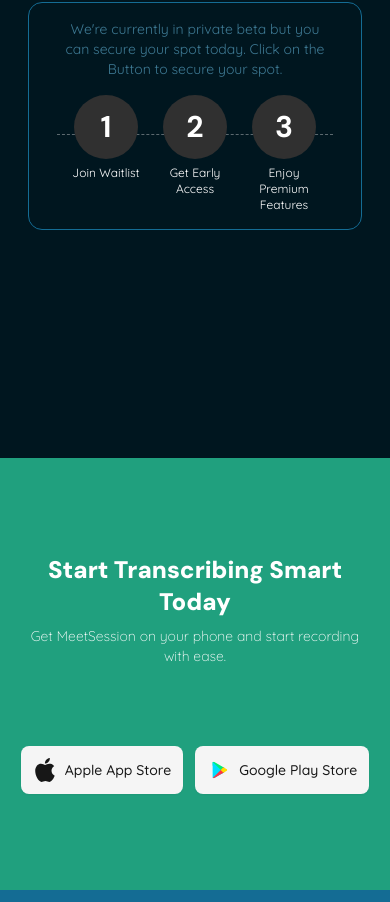
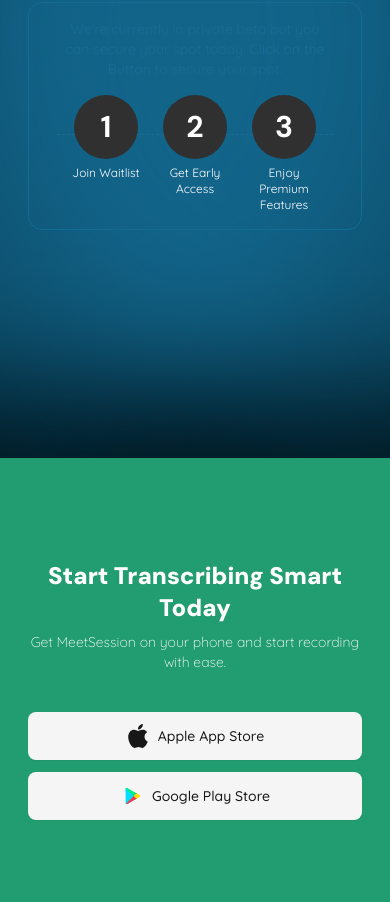
Before and after one commit to Devon-Technologies-LTD/meetsession-website, a Next.js app: page / in a window 390 px wide. Shown: the part 3142-4044 px from the top of the page. Built offline with nearby package versions, Linux system fonts and the light colour scheme; a web font is replaced by a local one.

Commit message:
feat: modify UI by implementing UI designs

```diff
--- a/src/features/base/components/download-apps.tsx
+++ b/src/features/base/components/download-apps.tsx
@@ -1,32 +1,75 @@
 import { AppleStoreLogo } from "@/components/icons/apple-store-logo";
 import { PlayStoreLogo } from "@/components/icons/play-store-logo";
 import { Button } from "@/components/ui/button";
+import { cn } from "@/lib/utils";
+
+const appOptions = [
+  { id: 1, icon: AppleStoreLogo, title: "Apple App Store" },
+  { id: 2, icon: PlayStoreLogo, title: "Google Play Store" },
+];
 
 export function DownloadApps() {
   return (
-    <div className="w-full h-full p-0 md:px-20 md:py-24 bg-brand-black-dark text-white text-center">
-      <div className="md:rounded-4xl bg-brand-green w-full h-full px-7 md:px-24 py-24 md:py-24 flex flex-col items-center gap-20">
+    <div
+      className={cn(
+        "w-full h-full",
+        "p-0 md:px-20 md:py-40",
+        "bg-brand-black-dark text-white text-center",
+      )}
+    >
+      <div
+        className={cn(
+          "md:rounded-[72px] px-7 md:px-24 py-32 md:py-24",
+          "bg-brand-green-dark w-full h-116",
+          "relative overflow-hidden",
+        )}
+      >
+        {/* circles */}
+        <div
+          className={cn(
+            "w-252 h-252 rounded-full",
+            "absolute top-1/2 -translate-y-1/2 left-1/2 -translate-x-1/2",
+            "border-64 border-brand-green-light",
+          )}
+        />
+        <div
+          className={cn(
+            "w-220 h-220 rounded-full",
+            "absolute top-1/2 -translate-y-1/2 left-1/2 -translate-x-1/2",
+            "border-64 border-brand-green",
+          )}
+        />
+        <div
+          className={cn(
+            "w-full md:w-190 h-full md:h-190 rounded-full",
+            "px-7",
+            "absolute top-1/2 -translate-y-1/2 left-1/2 -translate-x-1/2",
+            "flex flex-col items-center justify-center gap-10 md:gap-20",
+          )}
+        >
           <div className="flex flex-col gap-2 md:gap-3">
-          <p className="font-black font-dm-sans text-2xl md:text-5xl">Start Transcribing Smart Today</p>
-          <p className="text-sm md:text-base font-light">Get MeetSession on your phone and start recording with ease.</p>
+            <p className="font-black font-dm-sans text-2xl md:text-3xl">
+              Start Transcribing Smart Today
+            </p>
+            <p className="text-sm md:text-base font-light">
+              Get MeetSession on your phone and start recording with ease.
+            </p>
           </div>
 
-        <div className="flex items-center gap-3 md:gap-5">
+          <div className="flex flex-col md:flex-row items-center gap-3 md:gap-5 w-full md:w-fit">
+            {appOptions.map((option) => {
+              return (
                 <Button
+                  key={option.id}
                   variant="secondary"
-            className="text-sm font-medium h-12 px-8"
+                  className="text-sm font-medium h-12 px-8 w-full md:w-fit"
                 >
-            <AppleStoreLogo />
-            <span className="text-sm font-medium">Apple App Store</span>
+                  <option.icon />
+                  <span className="text-sm font-medium">{option.title}</span>
                 </Button>
-
-          <Button
-            variant="secondary"
-            className="text-sm font-medium h-12 px-8"
-          >
-            <PlayStoreLogo />
-            <span className="text-sm font-medium">Google Play Store</span>
-          </Button>
+              );
+            })}
+          </div>
         </div>
       </div>
     </div>
--- a/src/features/base/components/join-waitlist.tsx
+++ b/src/features/base/components/join-waitlist.tsx
@@ -10,50 +10,87 @@ export function JoinWaitlist() {
         "bg-brand-black text-white",
         "px-7 py-8 md:py-32 lg:px-8 h-dvh",
         "flex items-center justify-center",
+        "relative overflow-hidden",
       )}
     >
       <div className="flex flex-col gap-6 md:gap-10 items-center justify-center w-max h-fit">
-        <div className={cn(
+        <div
+          className={cn(
             "mx-auto max-w-full md:max-w-85 text-center",
             "flex flex-col gap-2 md:gap-3 items-center",
-        )}>
-          <p className="font-dm-sans font-black text-2xl mf:text-3xl">Join the Waitlist</p>
-          <p className="text-sm md:text-base">Be among the first to experience MeetSession when we launch</p>
+          )}
+        >
+          <p className="font-dm-sans font-black text-2xl mf:text-3xl">
+            Join the Waitlist
+          </p>
+          <p className="text-sm md:text-base">
+            Be among the first to experience MeetSession when we launch
+          </p>
 
           <Link
             href="/waitlist"
             className={cn(
               buttonVariants({ variant: "brand-blue", size: "lg" }),
-              "w-full font-semibold text-base h-12"
+              "w-full font-semibold text-base h-12",
             )}
-          >Join Waitlist</Link>
+          >
+            Join Waitlist
+          </Link>
         </div>
 
-        <div className={cn(
+        <div
+          className={cn(
             "border border-brand-blue flex flex-col gap-4 md:gap-8 items-center justify-center",
             "py-4 md:py-6 px-7 md:px-24 rounded-xl md:rounded-3xl w-fit",
-        )}>
-          <p className="text-sm md:text-base text-brand-blue-light w-full max-w-full md:max-w-102 text-center">We&apos;re currently in private beta but you can secure your spot today. Click on the Button to secure your spot.</p>
-          <div className={cn(
+          )}
+        >
+          <p className="text-sm md:text-base text-brand-blue-light w-full max-w-full md:max-w-102 text-center">
+            We&apos;re currently in private beta but you can secure your spot
+            today. Click on the Button to secure your spot.
+          </p>
+          <div
+            className={cn(
               "w-full h-fit relative",
               "flex items-start justify-evenly md:justify-around",
               "before:absolute before:border-b before:border-border/40 before:border-dashed before:w-full before:top-1/2 before:-translate-y-5",
-          )}>
-            {waitlistSteps.map(item => (
-              <div className="flex flex-col items-center w-fit justify-center gap-1.5 md:gap-3 z-10" key={item.id}>
-                <div className="h-16 md:h-20 w-16 md:w-20 rounded-full bg-brand-black-light text-white text-3xl md:text-5xl font-bold font-dm-sans flex items-center justify-center">{item.id}</div>
-                <p className="w-20 max-w-full md:w-26 md:max-w-32 text-center text-xs md:text-sm">{item.item}</p>
+            )}
+          >
+            {waitlistSteps.map((item) => (
+              <div
+                className="flex flex-col items-center w-fit justify-center gap-1.5 md:gap-3 z-10"
+                key={item.id}
+              >
+                <div className="h-16 md:h-20 w-16 md:w-20 rounded-full bg-brand-black-light text-white text-3xl md:text-5xl font-bold font-dm-sans flex items-center justify-center">
+                  {item.id}
+                </div>
+                <p className="w-20 max-w-full md:w-26 md:max-w-32 text-center text-xs md:text-sm">
+                  {item.item}
+                </p>
               </div>
             ))}
           </div>
         </div>
       </div>
+
+      {/* filters */}
+      <>
+        <div
+          className={cn(
+            "before:top-1/2 before:-translate-y-1/2 before:absolute before:-left-80",
+            "before:w-182 before:h-182 before:bg-brand-blue",
+            "before:rounded-full before:blur-3xl before:opacity-70",
+            "after:top-1/2 after:-translate-y-1/2 after:absolute after:-right-80",
+            "after:w-182 after:h-182 after:bg-brand-blue",
+            "after:rounded-full after:blur-3xl after:opacity-70",
+          )}
+        ></div>
+      </>
     </div>
   );
 }
 
 const waitlistSteps = [
   { id: 1, item: "Join Waitlist" },
-  { id: 2, item: "Get Early Access", },
-  { id: 3, item: "Enjoy Premium Features", }
+  { id: 2, item: "Get Early Access" },
+  { id: 3, item: "Enjoy Premium Features" },
 ];
```
Lines whose indentation alone changed are shown as unchanged.
